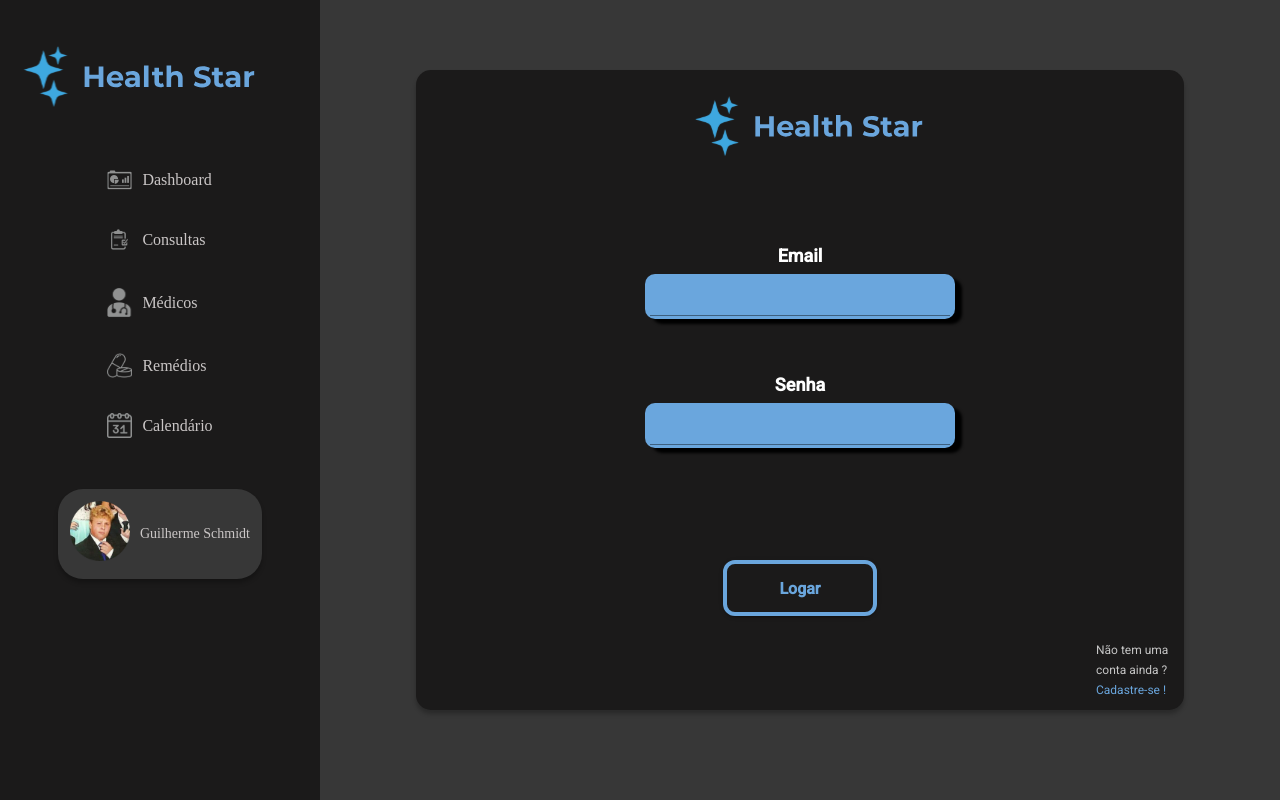
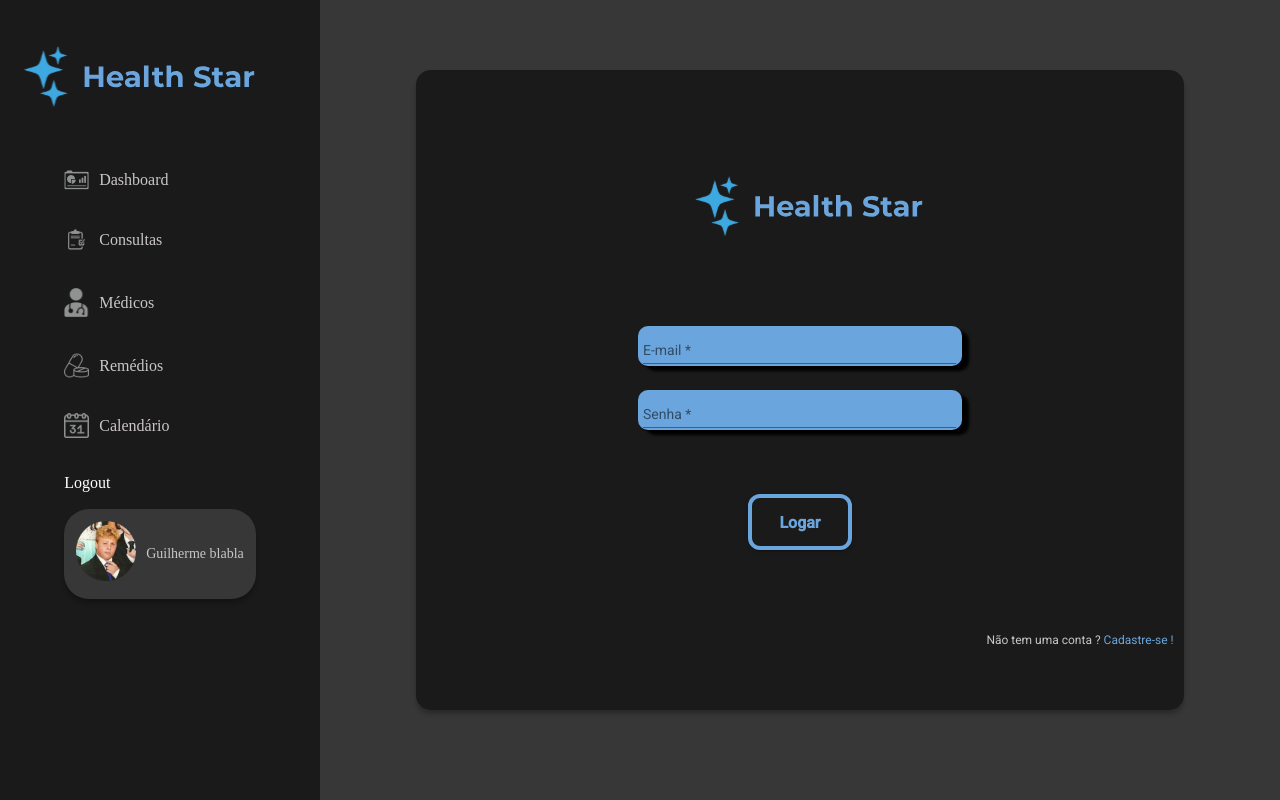
Before and after one commit to Aguinalds/HealthStarAngular, an Angular app: page / in a window 1280 px wide. Built offline with nearby package versions, Linux system fonts and the light colour scheme; a web font is replaced by a local one.

Commit message:
login e cadastro bala

```diff
--- a/src/app/Servidor_Api/models/usuarioModel.js
+++ b/src/app/Servidor_Api/models/usuarioModel.js
@@ -32,7 +32,7 @@ const usuarioSchema = new mongoose.Schema({
 });
 
 usuarioSchema.pre('save', async function (next) {
-    const hash = await bcryptjs.hash(this.senha, 10);
+    const hash = await bcryptjs.hash(this.senha, 4);
     this.senha = hash;
     next();
 });
--- a/src/app/app.module.ts
+++ b/src/app/app.module.ts
@@ -3,6 +3,7 @@ import { BrowserModule } from '@angular/platform-browser';
 import { FormsModule } from '@angular/forms';
 import { HttpClientModule } from '@angular/common/http';
 import { AppRoutingModule } from './app-routing.module';
+import { ReactiveFormsModule } from '@angular/forms';
 
 //Angular Material
 import {MatTableModule} from '@angular/material/table';
@@ -79,6 +80,7 @@ import { CadastroComponent } from './cadastro/cadastro.component';
     MatCardModule,
     MatListModule,
     MatDatepickerModule,
+    ReactiveFormsModule
   ],
   bootstrap: [AppComponent]
 })
--- a/src/app/login/login.component.css
+++ b/src/app/login/login.component.css
@@ -16,26 +16,26 @@ mat-card {
 mat-form-field {
   width: 60%;
   color: white;
-    margin-bottom: 7vh;
+  margin-bottom: 3vh;
   background-color: #6AA6DD;
   border-radius: 10px;
   padding-left: 5px;
   padding-right: 5px;
   line-height: 15px;
-    height: 45px;
+  height: 40px;
   box-shadow: 7px 5px 3px black;
 }
 
 input {
   color: white;
   line-height: 15px;
-    height: 20px;
+
 }
 input::placeholder {
   color: white;
 }
 
-    #btnSelecionar {
+  #btn-logar {
     display: flex;
     line-height: 35px!important;
     background-color: transparent!important;
@@ -45,7 +45,7 @@ mat-card {
     align-items: center;
     justify-content: center;
     position:relative;
-      margin-top: 7vh;
+    margin-top: 5vh;
     width: 20%;
     height: 7vh;
     font-size: 16px;
@@ -62,13 +62,14 @@ mat-card {
     .inputs{
       display: flex;
       flex-direction: column;
-        width: 65%;
+      width: 85%;
+      margin: auto;
       align-items: center;
       flex-wrap: wrap;
       color: white;
       justify-content: center;
     }
 
-      #cadastro:hover{
+    #login {
       cursor: pointer;
     }
--- a/src/app/login/login.component.html
+++ b/src/app/login/login.component.html
@@ -1,27 +1,36 @@
 <div class="content">
   <h4 class="header"></h4>
   <div class="content-card">
-    <form>
-      <mat-card-content>
+    <mat-card-content>
+      <form [formGroup]="loginForm" (ngSubmit)="logar()" style="background-color: transparent; margin-top: 10vh; width: 80%;">
         <div class="inputs">
           <img id="logo" src="../assets/Logo.svg" style="height: 10vh; margin-bottom: 10vh;">
-          <label class="control-label">Email</label>
-          <mat-form-field>
-            <input matInput type="text" name="email">
+        <mat-error *ngIf="isInvalido">
+          O usuário e a senha são inválidos!
+        </mat-error>
+          <mat-form-field class="full-width-input">
+            <input matInput type="email" placeholder="E-mail" formControlName="email" required>
+            <mat-error>
+              Por favor forneça um e-mail válido!
+            </mat-error>
           </mat-form-field>
         </div>
 
         <div class="inputs">
-          <label class="control-label" type="password" >Senha</label>
-          <mat-form-field>
-            <input matInput type="text" name="senha">
+          <mat-form-field class="full-width-input">
+            <input matInput type="password" placeholder="Senha" formControlName="senha" required>
+            <mat-error>
+              Por favor forneça uma senha válida!
+            </mat-error>
           </mat-form-field>
+
+          <button id="btn-logar" mat-raised-button>Logar</button>
         </div>
-        <button mat-raised-button id="btnSelecionar">Logar</button>
+      </form>
+        <A style="margin-top: 10vh; margin-left: 70vh; font-size: 12px; color: #c6c6c6;">Não tem uma conta ?<A
+              style="color: #6AA6DD;" routerLink="/cadastro" id="login"> Cadastre-se !</A></A>
 
-        <A style="margin-top: 3vh; margin-left: 85vh; font-size: 12px; color: #c6c6c6;">Não tem uma conta ainda ?<A
-            style="color: #6AA6DD;" routerLink="/cadastro" id="cadastro"> Cadastre-se !</A></A>
-      </mat-card-content>
-    </form>
+    </mat-card-content>
+
   </div>
 </div>
--- a/src/app/login/login.component.ts
+++ b/src/app/login/login.component.ts
@@ -1,4 +1,11 @@
 import { Component, OnInit } from '@angular/core';
+import { FormBuilder, FormGroup, Validators } from '@angular/forms';
+import { Router } from '@angular/router';
+import { Usuario } from '../models/usuario.model';
+import { AuthService } from '../services/auth.service';
+import { Location } from '@angular/common';
+import { catchError } from 'rxjs/operators';
+import { Observable } from 'rxjs';
 
 
 
@@ -8,16 +15,35 @@ import { Component, OnInit } from '@angular/core';
   templateUrl: './login.component.html',
   styleUrls: ['./login.component.css']
 })
-export class LoginComponent implements OnInit {
+export class LoginComponent  {
+  loginForm: FormGroup;
+  isInvalido = false;
 
+  constructor(
+    private location: Location,
+    private fb: FormBuilder,
+    private authService: AuthService
+  ) {
+    this.loginForm = this.fb.group({
+      email: this.fb.control('', [Validators.required, Validators.email]),
+      senha: this.fb.control('', [Validators.required])
+     });
+  }
 
-
-
-  ngOnInit(): void {
-
+  logar(){
+    this.authService.login(
+      this.loginForm.value.email,
+      this.loginForm.value.senha)
+      .pipe(catchError(error =>{
+        this.isInvalido = true;
+        return Observable.throw(error);
+      }))
+    .subscribe(() => {
+      this.isInvalido = false;
+      this.location.back();
+    });
   }
 
 
 
-
 }
--- a/src/app/nav/nav.component.html
+++ b/src/app/nav/nav.component.html
@@ -32,11 +32,14 @@
                     Calendário
                 </a>
             </li>
-
+            <li class="menu-item">
+                <a style="color: white;" (click)="logout()">Logout</a>
+                <div class="mini-profile">
+                    <a href="#"><img id="mini-profile-pic" src="../assets/Guilherme.png" style="height: 60px;"></a>
+                    <a href="#">Guilherme blabla</a>
+                </div>
+            </li>
         </ul>
     </div>
-    <div class="mini-profile">
-        <a href="#"><img id="mini-profile-pic" src="../assets/Guilherme.png" style="height: 60px;"></a>
-        <a href="#">Guilherme Schmidt</a>
-    </div>
+
 </div>
--- a/src/app/nav/nav.component.ts
+++ b/src/app/nav/nav.component.ts
@@ -1,4 +1,5 @@
 import { Component, OnInit } from '@angular/core';
+import { AuthService } from 'src/app/services/auth.service';
 
 @Component({
   selector: 'app-nav',
@@ -7,9 +8,14 @@ import { Component, OnInit } from '@angular/core';
 })
 export class NavComponent implements OnInit {
 
-  constructor() { }
+  constructor(public authService: AuthService) { }
 
   ngOnInit(): void {
   }
 
+  logout(){
+    this.authService.logout();
+  }
+
+
 }
--- a/src/app/services/auth.service.ts
+++ b/src/app/services/auth.service.ts
@@ -18,11 +18,6 @@ export class AuthService {
     return this.usuarioLogado.id > 0;
   }
 
-  public isAdmin(): boolean {
-    const papel = this.usuarioLogado.perfil.papel;
-    return this.isAutenticado() && papel === "admin";
-  }
-
   constructor(private http: HttpClient, private location: Location) {}
 
   login(email: string, senha: string): Observable<Usuario> {
```
Also changed, not shown: src/app/models/logado.model.ts (added, +11 -0 lines). Lines whose indentation alone changed are shown as unchanged.
